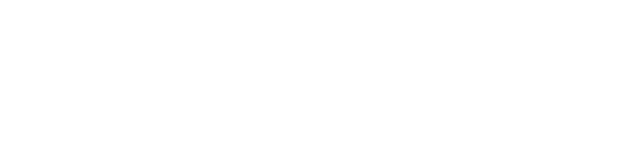
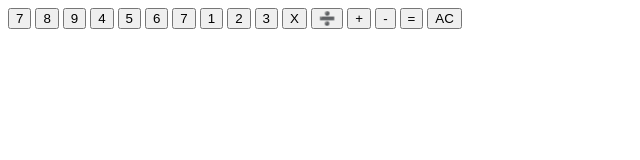
Before and after one commit to ScottGrieveWeb/calculator, a plain HTML site: page index.html in a window 1280 px wide. Shown: the whole page, without its empty margins (0-640 px from the left). Drawn offline with Linux system fonts and the light colour scheme.

Commit message:
Added buttons for calculator

```diff
--- a/index.html
+++ b/index.html
@@ -2,7 +2,7 @@
 <html lang="en">
 <head>
     <link rel="stylesheet" href="style.css">
-    <link rel="preconnect" href="https://fonts.googleapis.com">
+    <link rel="preconnect" href="htt9ps://fonts.googleapis.com">
     <link rel="preconnect" href="https://fonts.gstatic.com" crossorigin>
     <link href="https://fonts.googleapis.com/css2?family=Roboto&display=swap" rel="stylesheet">
     <meta charset="UTF-8">
@@ -10,7 +10,27 @@
     <title>Calculator</title>
 </head>
 <body>
-
+    <div class="calc">
+        <div class="display"></div>
+        <div class="btns">
+            <button>7</button>
+            <button>8</button>
+            <button>9</button>
+            <button>4</button>
+            <button>5</button>
+            <button>6</button>
+            <button>7</button>
+            <button>1</button>
+            <button>2</button>
+            <button>3</button>
+            <button>X</button>
+            <button>➗</button>
+            <button>+</button>
+            <button>-</button>
+            <button>=</button>
+            <button>AC</button>
+        </div>
+    </div>
 </body>
 <script src="script.js"></script>
 </html>
```
